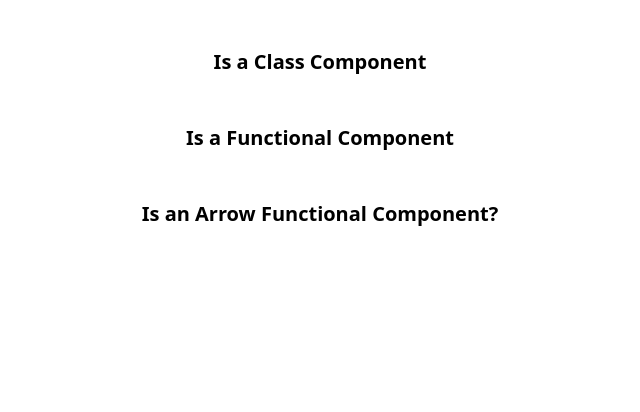
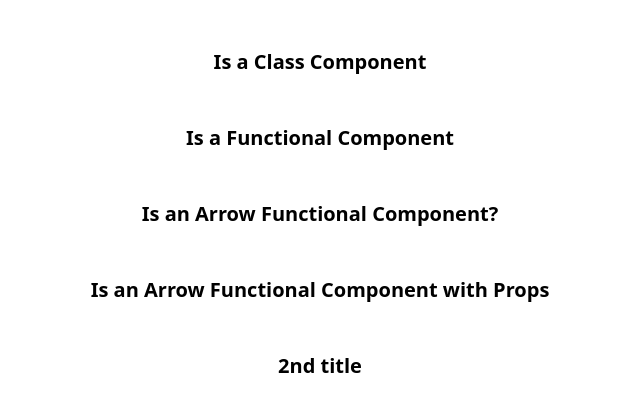
Before and after one commit to Petroslyros/cf8-react-introduction, a React app: page / in a window 1280 px wide. Shown: the top 412 px of the page, without its empty margins (320-960 px from the left). Built offline with nearby package versions, Linux system fonts and the light colour scheme; the HTML template or start-up script is replaced by a standard one.

Commit message:
feat : add arrow functional component with props

```diff
--- a/src/App.tsx
+++ b/src/App.tsx
@@ -4,16 +4,19 @@
 import ClassComponent from "./components/ClassComponent.tsx";
 import FunctionalComponent from "./components/FunctionalComponent.tsx";
 import ArrowFunctionalComponent from "./components/ArrowFunctionalComponent.tsx";
+import ArrowFunctionalComponentWithProps from "./components/ArrowFunctionalComponentWithProps.tsx";
 
 function App() {
 
 
   return (
     <>
-      {/*<ViteIntro/>*/}
         <ClassComponent/>
         <FunctionalComponent/>
         <ArrowFunctionalComponent/>
+        <ArrowFunctionalComponentWithProps  title="Is an Arrow Functional Component with Props"/>
+        <ArrowFunctionalComponentWithProps  title="2nd title"/>
+
     </>
   )
 }
--- /dev/null
+++ b/src/components/ArrowFunctionalComponentWithProps.tsx
@@ -0,0 +1,13 @@
+type Props = {
+    title: string;
+}
+
+const ArrowFunctionalComponentWithProps = ({title}: Props) => {
+    return (
+        <>
+        <h1 className="text-center text-xl font-bold mt-12">{title}</h1>
+        </>
+    )
+}
+
+export default ArrowFunctionalComponentWithProps;
```
